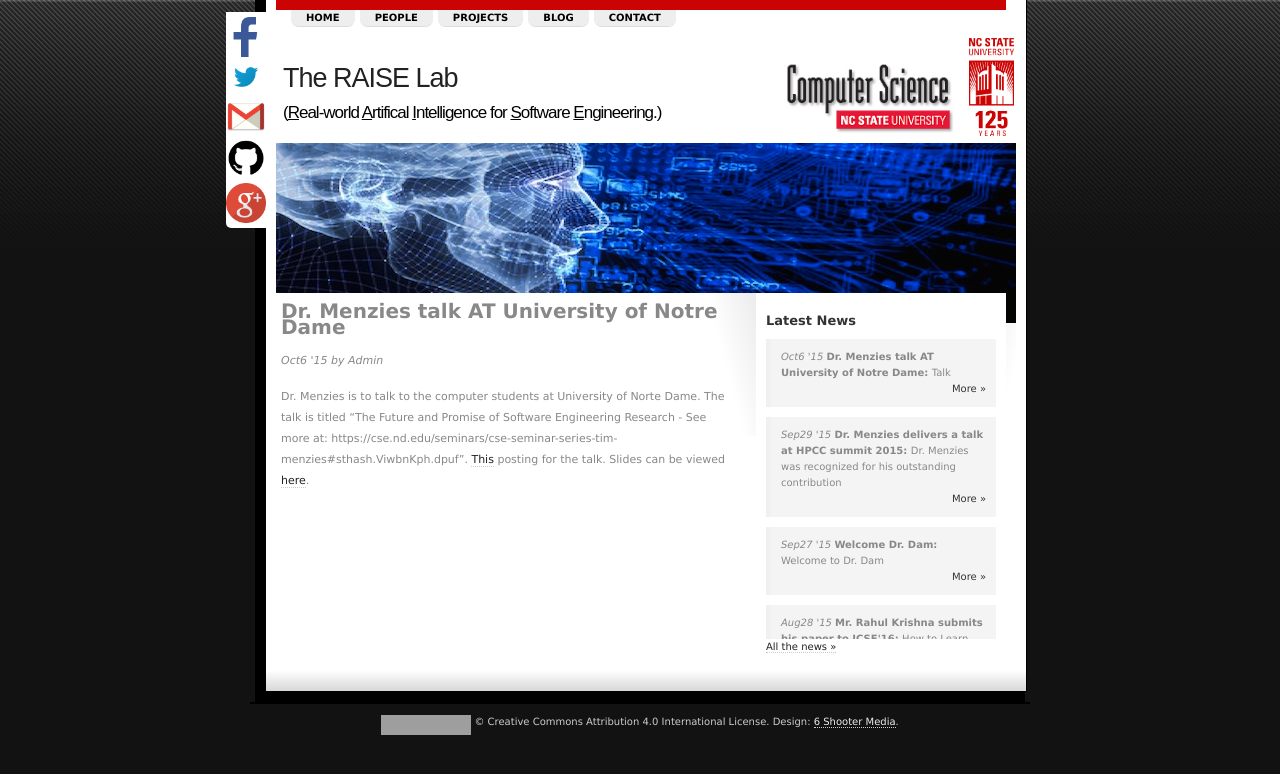
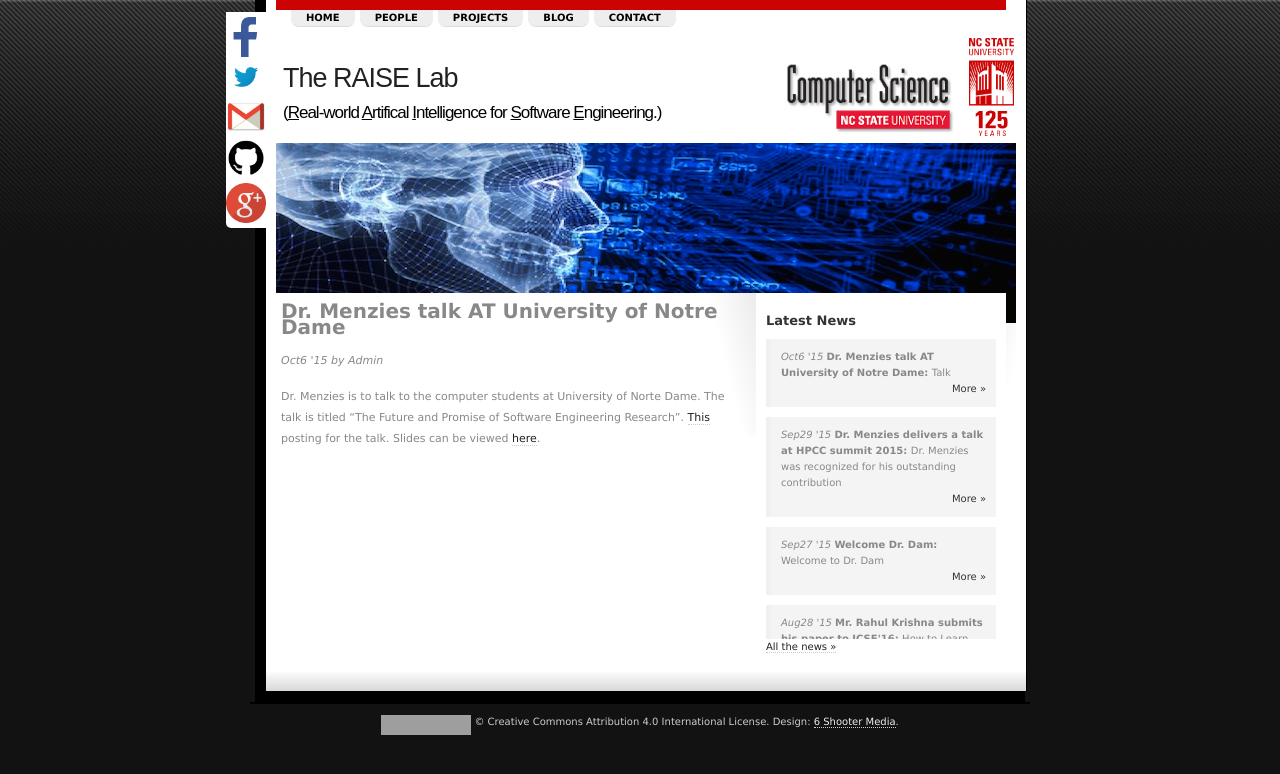
Before and after one commit to ai-se/ai-se.github.io, a Jekyll site: the page built from news/_posts/2015-10-6-Dr.M_talk_.md, in a window 1280 px wide. Shown: the top 774 px of the page. Built offline with Jekyll 4.4.1, drawn with Linux system fonts in a browser that asks for light colours; Markdown is read by kramdown in place of the engine named in the settings; comment, search, counter and statistics services are not loaded; grey boxes are pictures that could not be loaded.

Commit message:
Dr.M's talk NDU

```diff
--- a/news/_posts/2015-10-6-Dr.M_talk_.md
+++ b/news/_posts/2015-10-6-Dr.M_talk_.md
@@ -5,4 +5,4 @@ author: Admin
 excerpt: Talk
 ---
 
-Dr. Menzies is to talk to the computer students at University of Norte Dame. The talk is titled "The Future and Promise of Software Engineering Research - See more at: https://cse.nd.edu/seminars/cse-seminar-series-tim-menzies#sthash.ViwbnKph.dpuf". [This](https://cse.nd.edu/seminars/cse-seminar-series-tim-menzies) posting for the talk. Slides can be viewed [here](http://www.slideshare.net/timmenzies/future-se-oct15).
+Dr. Menzies is to talk to the computer students at University of Norte Dame. The talk is titled "The Future and Promise of Software Engineering Research". [This](https://cse.nd.edu/seminars/cse-seminar-series-tim-menzies) posting for the talk. Slides can be viewed [here](http://www.slideshare.net/timmenzies/future-se-oct15).
```
